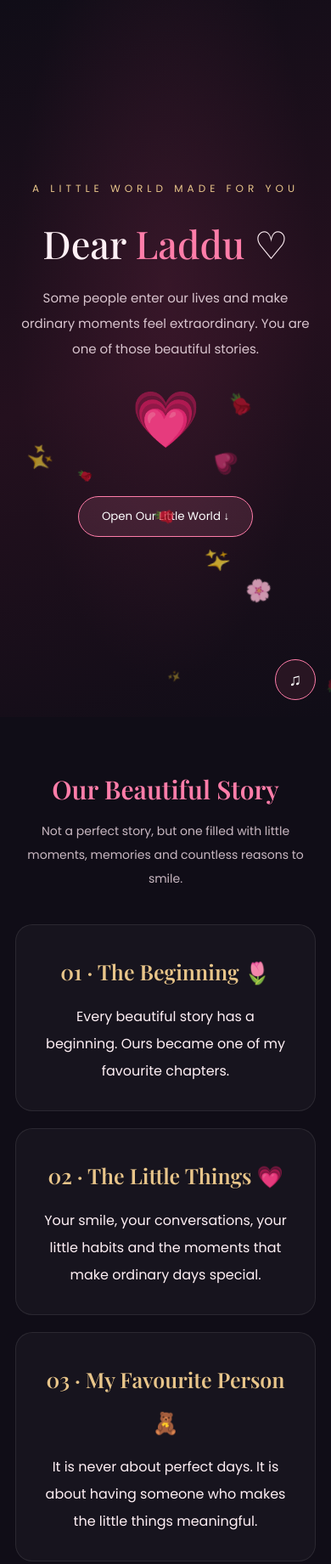
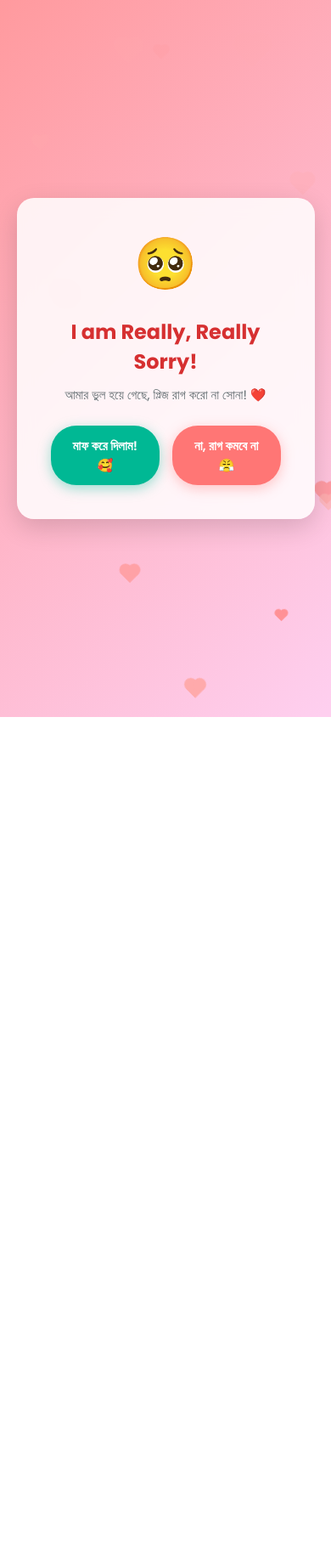
Before and after one commit to laddo11/L2, a plain HTML site: page index.html in a window 390 px wide. Shown: the top 1841 px of the page at 85% size. After the commit the page ends 844 px from the top, so only its background shows below. Drawn offline with nearby package versions, Linux system fonts and the light colour scheme; a web font is replaced by a local one.

Commit message:
Update index.html

```diff
--- a/index.html
+++ b/index.html
@@ -1,559 +1,226 @@
-
 <!DOCTYPE html>
-<html lang="en">
+<html lang="bn">
 <head>
     <meta charset="UTF-8">
     <meta name="viewport" content="width=device-width, initial-scale=1.0">
-<title>Dear Laddu ❤️ | A Little Forever</title>
-
+    <title>I'm So Sorry, Laddu! ❤️</title>
+    <link href="https://fonts.googleapis.com/css2?family=Poppins:wght@400;600;700&display=swap" rel="stylesheet">
     <style>
-@import url('https://fonts.googleapis.com/css2?family=Playfair+Display:ital,wght@0,500;0,600;1,500&family=Poppins:wght@300;400;500;600&display=swap');
-
-:root {
-  --pink: #ff7da9;
-  --gold: #e8c58a;
-  --dark: #100d17;
-  --light: #fff0f5;
+        * {
+            margin: 0;
+            padding: 0;
+            box-sizing: border-box;
+            font-family: 'Poppins', sans-serif;
         }
 
-* { margin:0; padding:0; box-sizing:border-box; }
-
-html { scroll-behavior:smooth; }
-
         body {
-  background:var(--dark);
-  color:var(--light);
-  font-family:'Poppins',sans-serif;
-  overflow-x:hidden;
+            height: 100vh;
+            background: linear-gradient(135deg, #ff9a9e 0%, #fecfef 99%, #fecfef 100%);
+            display: flex;
+            justify-content: center;
+            align-items: center;
+            overflow: hidden;
+            position: relative;
         }
 
-#particles {
-  position:fixed;
-  inset:0;
-  pointer-events:none;
-  z-index:5;
-  overflow:hidden;
+        .hearts-container {
+            position: absolute;
+            width: 100%;
+            height: 100%;
+            overflow: hidden;
+            z-index: 1;
         }
 
-.particle {
-  position:absolute;
-  bottom:-30px;
-  animation:floatUp linear infinite;
-  opacity:0;
+        .heart {
+            position: absolute;
+            bottom: -20px;
+            display: inline-block;
+            transform: rotate(-45deg);
+            animation: floatUp 6s linear infinite;
+        }
+
+        .heart::before,
+        .heart::after {
+            content: "";
+            position: absolute;
+            width: inherit;
+            height: inherit;
+            background-color: inherit;
+            border-radius: 50%;
+        }
+
+        .heart::before {
+            top: -50%;
+            left: 0;
+        }
+
+        .heart::after {
+            left: 50%;
+            top: 0;
         }
 
         @keyframes floatUp {
-  0% { transform:translateY(0) rotate(0); opacity:0; }
-  15% { opacity:.8; }
-  100% { transform:translateY(-110vh) rotate(360deg); opacity:0; }
+            0% {
+                transform: translateY(0) rotate(-45deg) scale(0.6);
+                opacity: 1;
+            }
+            100% {
+                transform: translateY(-100vh) rotate(-45deg) scale(1.2);
+                opacity: 0;
+            }
         }
 
-.hero {
-  min-height:100vh;
-  display:flex;
-  align-items:center;
-  justify-content:center;
-  text-align:center;
-  padding:30px 20px;
-  background:
-    radial-gradient(ellipse at 50% 40%,#64244055,transparent 65%),
-    linear-gradient(160deg,#100d17,#24101e,#100d17);
-  position:relative;
+        .card {
+            position: relative;
+            z-index: 2;
+            background: rgba(255, 255, 255, 0.85);
+            backdrop-filter: blur(10px);
+            padding: 40px;
+            border-radius: 20px;
+            text-align: center;
+            box-shadow: 0 10px 30px rgba(0, 0, 0, 0.15);
+            max-width: 420px;
+            width: 90%;
         }
 
-.hero-content { max-width:750px; }
-
-.eyebrow {
-  color:var(--gold);
-  letter-spacing:5px;
-  font-size:12px;
-  margin-bottom:25px;
+        .animation-icon {
+            font-size: 60px;
+            animation: bounce 1.5s infinite ease-in-out;
+            margin-bottom: 10px;
         }
 
-.hero h1 {
-  font-family:'Playfair Display',serif;
-  font-size:clamp(45px,9vw,90px);
-  font-weight:500;
-  margin-bottom:20px;
+        @keyframes bounce {
+            0%, 100% { transform: translateY(0); }
+            50% { transform: translateY(-10px); }
         }
 
-.hero h1 span { color:var(--pink); }
-
-.hero p {
-  color:#d8c4ce;
-  line-height:2;
-  font-size:15px;
-}
-
-.glow-heart {
-  font-size:55px;
-  margin:25px;
-  display:inline-block;
-  animation:heartbeat 1.5s infinite;
-}
-
-@keyframes heartbeat {
-  0%,100% { transform:scale(1); }
-  50% { transform:scale(1.2); }
-}
-
-.btn {
-  display:inline-block;
-  border:1px solid var(--pink);
-  color:white;
-  padding:13px 27px;
-  border-radius:50px;
-  background:#ff7da922;
-  cursor:pointer;
-  margin-top:25px;
-  font-family:inherit;
-  transition:.3s;
-}
-
-.btn:hover {
-  background:var(--pink);
-  transform:translateY(-4px);
-  box-shadow:0 0 25px #ff7da977;
-}
-
-section {
-  padding:90px 20px;
-  max-width:1000px;
-  margin:auto;
-  text-align:center;
-}
-
-.section-title {
-  font-family:'Playfair Display',serif;
-  font-size:clamp(30px,6vw,48px);
-  color:var(--pink);
-  margin-bottom:15px;
+        h1 {
+            color: #d63031;
+            font-size: 24px;
+            margin-bottom: 10px;
         }
 
         .subtitle {
-  color:#c9b8c2;
-  font-size:14px;
-  line-height:2;
-  margin-bottom:40px;
+            color: #636e72;
+            font-size: 15px;
+            margin-bottom: 25px;
         }
 
-.gallery {
-  display:grid;
-  grid-template-columns:repeat(auto-fit,minmax(220px,1fr));
-  gap:20px;
+        .buttons {
+            display: flex;
+            justify-content: center;
+            gap: 15px;
+            position: relative;
         }
 
-.photo {
-  overflow:hidden;
-  border:1px solid #ffffff22;
-  border-radius:18px;
-  background:#251724;
-  transition:.4s;
+        button {
+            padding: 12px 24px;
+            font-size: 15px;
+            font-weight: 600;
+            border: none;
+            border-radius: 30px;
+            cursor: pointer;
+            transition: 0.3s ease;
         }
 
-.photo:hover {
-  transform:translateY(-8px);
-  box-shadow:0 10px 35px #ff7da933;
+        .btn-yes {
+            background-color: #00b894;
+            color: white;
+            box-shadow: 0 4px 15px rgba(0, 184, 148, 0.4);
         }
 
-.photo img {
-  width:100%;
-  height:330px;
-  object-fit:cover;
-  display:block;
+        .btn-yes:hover {
+            background-color: #019875;
+            transform: scale(1.05);
         }
 
-.photo p {
-  padding:15px;
-  color:#f6c4d7;
-  font-family:'Playfair Display',serif;
-  font-style:italic;
+        .btn-no {
+            background-color: #ff7675;
+            color: white;
+            position: relative;
+            box-shadow: 0 4px 15px rgba(255, 118, 117, 0.4);
         }
 
-.letter {
-  max-width:700px;
-  margin:auto;
-  padding:35px;
-  border:1px solid #e8c58a66;
-  border-radius:20px;
-  background:linear-gradient(145deg,#261421,#17111e);
-  box-shadow:0 0 45px #ff7da911;
-  text-align:left;
-  line-height:2.1;
-  color:#f0dce5;
+        .hidden {
+            display: none;
         }
 
-.letter h3 {
-  font-family:'Playfair Display',serif;
-  font-size:27px;
-  color:var(--gold);
-  margin-bottom:20px;
+        #successMessage h2 {
+            color: #00b894;
+            margin-bottom: 8px;
         }
 
-.letter p { margin-bottom:18px; }
-
-.chapter {
-  background:#ffffff08;
-  border:1px solid #ffffff16;
-  padding:30px;
-  border-radius:20px;
-  margin:20px auto;
-  max-width:650px;
-  line-height:2;
-}
-
-.chapter h3 {
-  color:var(--gold);
-  font-family:'Playfair Display',serif;
-  font-size:25px;
-  margin-bottom:12px;
-}
-
-.envelope {
-  font-size:100px;
-  cursor:pointer;
-  display:inline-block;
-  animation:heartbeat 2s infinite;
-}
-
-#secret {
-  display:none;
-  margin:25px auto;
-  max-width:650px;
-  padding:25px;
-  background:#301729;
-  border:1px solid var(--pink);
-  border-radius:20px;
-  line-height:2;
-  animation:appear .8s ease;
-}
-
-@keyframes appear {
-  from { opacity:0; transform:translateY(25px); }
-  to { opacity:1; transform:translateY(0); }
-}
-
-.hug-scene {
-  font-size:70px;
-  margin:25px;
-  animation:heartbeat 2s infinite;
-}
-
-#typing {
-  min-height:100px;
-  font-family:'Playfair Display',serif;
-  font-size:24px;
-  color:#ffc1d8;
-  line-height:1.8;
-}
-
-footer {
-  padding:65px 20px;
-  text-align:center;
-  background:#09070e;
-  color:#c9aebd;
-  line-height:2;
-}
-
-footer h2 {
-  font-family:'Playfair Display',serif;
-  color:var(--pink);
-  font-size:35px;
-}
-
-.reveal {
-  opacity:0;
-  transform:translateY(35px);
-  transition:opacity .8s,transform .8s;
-}
-
-.reveal.show {
-  opacity:1;
-  transform:translateY(0);
-}
-
-.music {
-  position:fixed;
-  right:18px;
-  bottom:20px;
-  z-index:10;
-  width:48px;
-  height:48px;
-  border-radius:50%;
-  border:1px solid var(--pink);
-  background:#281522;
-  color:white;
-  font-size:20px;
-  cursor:pointer;
-}
-
-@media(max-width:600px) {
-  section { padding:65px 18px; }
-  .letter { padding:22px; }
-  .photo img { height:300px; }
+        #successMessage p {
+            color: #2d3436;
+            font-size: 14px;
         }
     </style>
 </head>
-
 <body>
 
-<div id="particles"></div>
+    <div class="hearts-container" id="heartsContainer"></div>
 
-<header class="hero">
-  <div class="hero-content">
-    <div class="eyebrow">A LITTLE WORLD MADE FOR YOU</div>
-    <h1>Dear <span>Laddu</span> ♡</h1>
-    <p>
-      Some people enter our lives and make ordinary moments
-      feel extraordinary. You are one of those beautiful stories.
-    </p>
-    <div class="glow-heart">💗</div>
-    <br>
-    <button class="btn" onclick="document.getElementById('story').scrollIntoView()">
-      Open Our Little World ↓
-    </button>
-  </div>
-</header>
+    <div class="card">
+        <div class="animation-icon">🥺</div>
+        <h1>I am Really, Really Sorry!</h1>
+        <p class="subtitle">আমার ভুল হয়ে গেছে, প্লিজ রাগ করো না সোনা! ❤️</p>
 
-<section id="story" class="reveal">
-  <h2 class="section-title">Our Beautiful Story</h2>
-  <p class="subtitle">
-    Not a perfect story, but one filled with little moments,
-    memories and countless reasons to smile.
-  </p>
-
-  <div class="chapter">
-    <h3>01 · The Beginning 🌷</h3>
-    Every beautiful story has a beginning.
-    Ours became one of my favourite chapters.
+        <div class="buttons">
+            <button id="forgiveBtn" class="btn-yes" onclick="forgiven()">মাফ করে দিলাম! 🥰</button>
+            <button id="noBtn" class="btn-no" onmouseover="moveButton()" ontouchstart="moveButton()">না, রাগ কমবে না 😤</button>
         </div>
 
-  <div class="chapter">
-    <h3>02 · The Little Things 💗</h3>
-    Your smile, your conversations, your little habits
-    and the moments that make ordinary days special.
+        <div id="successMessage" class="hidden">
+            <h2>Yay! Thank you so much! 🎉💖</h2>
+            <p>তুমি পৃথিবীর সবচেয়ে ভালো মানুষ! আর কখনো রাগ করব না Promise! 😊</p>
+        </div>
     </div>
 
-  <div class="chapter">
-    <h3>03 · My Favourite Person 🧸</h3>
-    It is never about perfect days.
-    It is about having someone who makes the little things meaningful.
-  </div>
-</section>
+    <script>
+        function createHeart() {
+            const heartsContainer = document.getElementById('heartsContainer');
+            const heart = document.createElement('div');
+            heart.classList.add('heart');
 
-<section class="reveal">
-  <h2 class="section-title">My Favourite Memories 📸</h2>
-  <p class="subtitle">A few beautiful pictures, a thousand little feelings.</p>
+            const size = Math.random() * 15 + 10;
+            heart.style.width = `${size}px`;
+            heart.style.height = `${size}px`;
+            heart.style.left = `${Math.random() * 100}vw`;
 
-  <div class="gallery">
-    <div class="photo">
-      <img src="assets/laddu1.jpg" alt="A special memory">
-      <p>Your beautiful smile 🌸</p>
-    </div>
+            const duration = Math.random() * 3 + 3;
+            heart.style.animationDuration = `${duration}s`;
 
-    <div class="photo">
-      <img src="assets/laddu2.jpg" alt="A special memory">
-      <p>Simply unforgettable 💗</p>
-    </div>
+            const colors = ['#ff6b6b', '#ff8787', '#ff9999', '#ffa8a8', '#ffb3b3'];
+            heart.style.backgroundColor = colors[Math.floor(Math.random() * colors.length)];
 
-    <div class="photo">
-      <img src="assets/guddu1.jpg" alt="A special memory">
-      <p>Your Guddu's favourite picture 🤍</p>
-    </div>
+            heartsContainer.appendChild(heart);
 
-    <div class="photo">
-      <img src="assets/guddu2.jpg" alt="A special memory">
-      <p>Two souls, countless memories ✨</p>
-    </div>
-  </div>
-</section>
-
-<section class="reveal">
-  <h2 class="section-title">A Letter For You 💌</h2>
-  <p class="subtitle">Something I wanted to tell you.</p>
-
-  <div class="letter">
-    <h3>Dear Laddu, ❤️</h3>
-
-    <p>
-      I don't know how to put every feeling into words,
-      but I know that you have a very special place in my life.
-    </p>
-
-    <p>
-      I love our little conversations, the silly moments,
-      the laughter and even the simple everyday things.
-    </p>
-
-    <p>
-      I cannot promise that every day will be perfect,
-      but I can promise to keep choosing kindness,
-      honesty, patience and understanding.
-    </p>
-
-    <p>
-      I hope we keep growing, learning and making beautiful
-      memories together.
-    </p>
-
-    <p>
-      You are not just a chapter I enjoy reading.
-      You are a story I hope to keep writing.
-    </p>
-
-    <h3>With love,</h3>
-    <h2 style="font-family:'Playfair Display';color:#ff8eb5;">
-      Guddu ♡
-    </h2>
-  </div>
-</section>
-
-<section class="reveal">
-  <h2 class="section-title">A Little Surprise 🎁</h2>
-  <p class="subtitle">There is something waiting inside this envelope.</p>
-
-  <div class="envelope" onclick="openLetter()">💌</div>
-
-  <div id="secret">
-    <h2 style="color:#ff9cbe;font-family:'Playfair Display'">
-      Surprise, Laddu! 💗
-    </h2>
-    <p style="margin-top:15px">
-      Sending you the biggest virtual hug! 🧸
-    </p>
-    <div class="hug-scene">🧸💕🧸</div>
-    <p>
-      May we always find reasons to smile,
-      support each other and create beautiful memories.
-    </p>
-  </div>
-</section>
-
-<section class="reveal">
-  <h2 class="section-title">One More Thing... ✨</h2>
-  <p class="subtitle">A little message, just for you.</p>
-
-  <div id="typing"></div>
-  <button class="btn" onclick="nextMessage()">Next Message ♡</button>
-</section>
-
-<section class="reveal">
-  <h2 class="section-title">Our Next Chapters 🌙</h2>
-
-  <div class="chapter">
-    <h3>More Memories 📸</h3>
-    More pictures, more laughter and more beautiful days.
-  </div>
-
-  <div class="chapter">
-    <h3>Growing Together 🌱</h3>
-    Supporting each other's dreams and celebrating every little achievement.
-  </div>
-
-  <div class="chapter">
-    <h3>Forever in Every Lifetime ♾️</h3>
-    If life is a book, I hope we get to write many more
-    beautiful chapters together.
-  </div>
-</section>
-
-<footer>
-  <h2>Dear Laddu ♡</h2>
-  <p>Made with countless little feelings by Guddu.</p>
-  <div style="font-size:35px;margin:20px">💗 ♾️ 🌹</div>
-  <p>Some stories are worth writing again and again.</p>
-  <p style="font-size:12px;margin-top:25px">
-    A little website. A lot of love.
-  </p>
-</footer>
-
-<button class="music" onclick="toggleMusic()" id="musicBtn">♫</button>
-
-<audio id="bgMusic" loop>
-  <source src="assets/music.mp3" type="audio/mpeg">
-</audio>
-
-<script>
-
-// Floating hearts and rose petals
-const particles = document.getElementById('particles');
-
-function createParticle() {
-  const p = document.createElement('div');
-  p.className = 'particle';
-  p.textContent = ['💗','💕','🌸','✨','🌹'][Math.floor(Math.random()*5)];
-  p.style.left = Math.random()*100+'%';
-  p.style.fontSize = (12+Math.random()*20)+'px';
-  p.style.animationDuration = (7+Math.random()*8)+'s';
-  particles.appendChild(p);
-  setTimeout(()=>p.remove(),15000);
+            setTimeout(() => {
+                heart.remove();
+            }, duration * 1000);
         }
 
-setInterval(createParticle,500);
+        setInterval(createHeart, 300);
 
-// Scroll reveal
-const observer = new IntersectionObserver(entries => {
-  entries.forEach(entry => {
-    if(entry.isIntersecting) {
-      entry.target.classList.add('show');
-    }
-  });
-},{threshold:0.12});
+        function moveButton() {
+            const noBtn = document.getElementById('noBtn');
+            const x = Math.random() * (window.innerWidth - noBtn.offsetWidth - 100);
+            const y = Math.random() * (window.innerHeight - noBtn.offsetHeight - 100);
 
-document.querySelectorAll('.reveal').forEach(el=>observer.observe(el));
-
-// Surprise letter
-function openLetter() {
-  const secret = document.getElementById('secret');
-  secret.style.display = 'block';
-  secret.scrollIntoView({behavior:'smooth',block:'center'});
+            noBtn.style.position = 'absolute';
+            noBtn.style.left = `${x}px`;
+            noBtn.style.top = `${y}px`;
         }
 
-// Typing messages
-const messages = [
-  "Dear Laddu, you make ordinary moments feel special. 💗",
-  "Your happiness matters, and I hope you always keep smiling. 🌸",
-  "Thank you for being part of my beautiful story. 🧸",
-  "Let's keep making memories, one little moment at a time. ✨",
-  "With love, always your Guddu. ♡"
-];
+        function forgiven() {
+            document.querySelector('.buttons').style.display = 'none';
+            document.querySelector('.animation-icon').innerText = '🥰💖';
+            document.getElementById('successMessage').classList.remove('hidden');
 
-let messageIndex = -1;
-let typingTimer;
-
-function nextMessage() {
-  clearInterval(typingTimer);
-  messageIndex = (messageIndex+1)%messages.length;
-
-  const el = document.getElementById('typing');
-  const message = messages[messageIndex];
-  el.textContent = '';
-
-  let i=0;
-  typingTimer = setInterval(()=>{
-    el.textContent += message.charAt(i);
-    i++;
-    if(i>=message.length) clearInterval(typingTimer);
-  },55);
-}
-
-// Background music
-function toggleMusic() {
-  const music = document.getElementById('bgMusic');
-  const btn = document.getElementById('musicBtn');
-
-  if(music.paused) {
-    music.play().then(()=>{
-      btn.textContent='♫';
-    }).catch(()=>{
-      btn.textContent='♪';
-    });
-  } else {
-    music.pause();
-    btn.textContent='♪';
+            for(let i = 0; i < 30; i++) {
+                setTimeout(createHeart, i * 50);
             }
         }
-
     </script>
 </body>
 </html>
```
Lines whose indentation alone changed are shown as unchanged.
